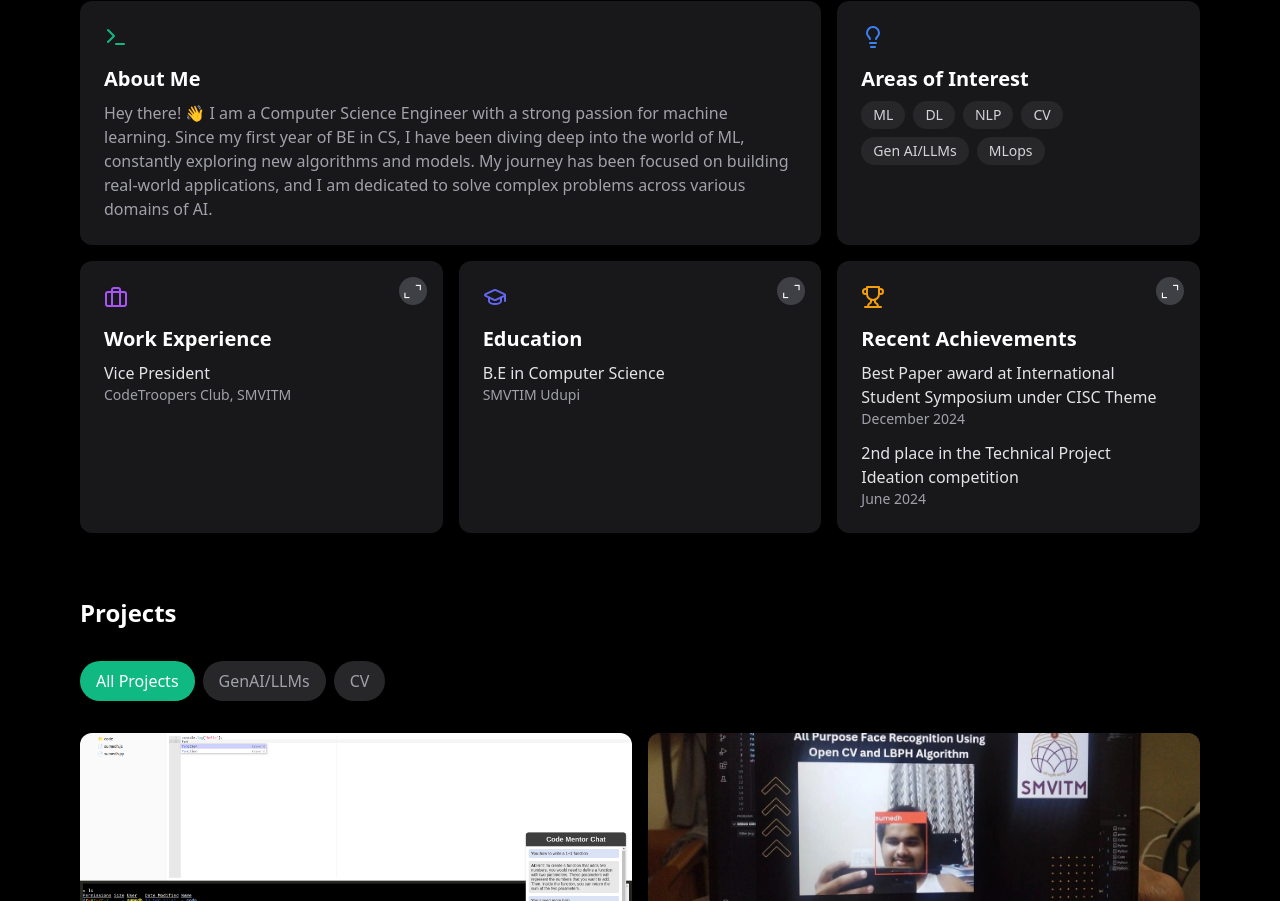
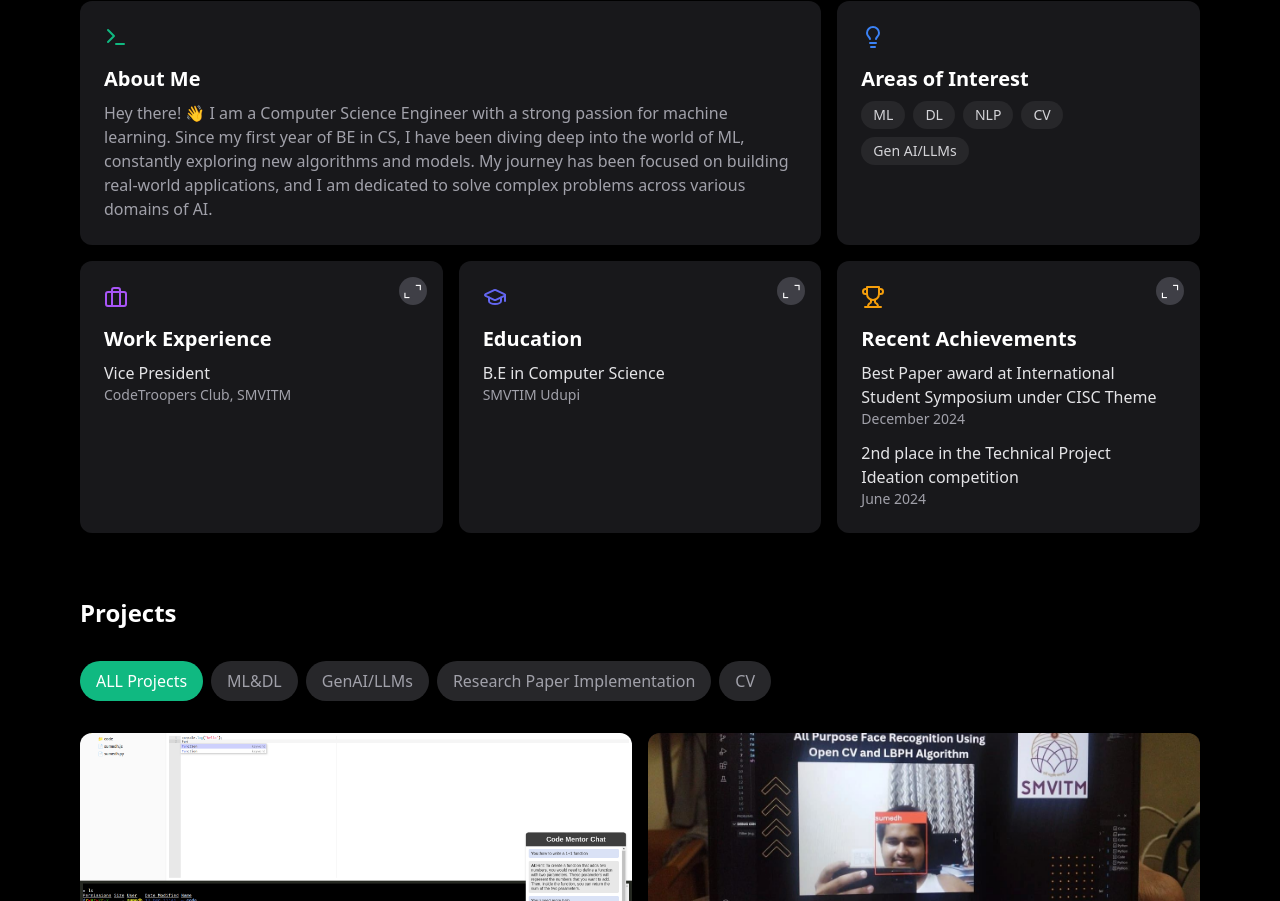
Before and after one commit to sumedhnvda/portfolio, a React (Vite) app: page / in a window 1280 px wide. Shown: the part 587-1488 px from the top of the page. Built offline with nearby package versions, Linux system fonts and the light colour scheme.

Commit message:
some small changes

```diff
--- a/package.json
+++ b/package.json
@@ -13,7 +13,8 @@
     "framer-motion": "^11.0.8",
     "lucide-react": "^0.344.0",
     "react": "^18.3.1",
-    "react-dom": "^18.3.1"
+    "react-dom": "^18.3.1",
+    "serve": "^14.2.4"
   },
   "devDependencies": {
     "@eslint/js": "^9.9.1",
--- a/src/components/sections/projects/ProjectFilters.tsx
+++ b/src/components/sections/projects/ProjectFilters.tsx
@@ -1,9 +1,12 @@
 import { motion } from 'framer-motion';
 import type { Category } from '../../../types';
 const categories: { value: Category; label: string }[] = [
-  { value: 'all', label: 'All Projects' },
+  { value: 'all', label: 'ALL Projects' },
+  { value: 'ML&DL', label: 'ML&DL' },
   { value: 'GenAI/LLMs', label: 'GenAI/LLMs' },
+  { value:'Research_Paper_Implementation', label:'Research Paper Implementation'},
   { value: 'CV' , label: 'CV'  },
+
 ];
 
 interface ProjectFiltersProps {
--- a/src/data/achievements.ts
+++ b/src/data/achievements.ts
@@ -3,7 +3,7 @@ import { Achievement } from '../types';
 export const achievements: Achievement[] = [
   {
     id: '1',
-    title: 'Won Mini Project Compition',
+    title: 'Won Mini Project competition',
     date: 'July 2023',
     description: 'Built a Face Detecting Software  Armed with OpenCV, we clicked 500 B&W pics using the laptop cam then run LBPH (Local Binary Pattern Histograms) algorithm on that image It breaks down each faces texture into patterns, creating histograms that are like unique face fingerprints. When a new face appears, our system calculates its pattern and compares it to these fingerprints',
     link:"https://www.linkedin.com/posts/sumedhnavuda_facerecognition-collegecompetition-activity-7141106854394220544-OiMc/"
--- a/src/data/interests.ts
+++ b/src/data/interests.ts
@@ -4,5 +4,4 @@ export const interests = [
   'NLP',
   'CV',
   'Gen AI/LLMs',
-  'MLops',
 ];
--- a/src/types/index.ts
+++ b/src/types/index.ts
@@ -4,13 +4,13 @@ export interface Project {
   description: string;
   image: any;
   technologies: string[];
-  category: 'all' | 'ML&DL' | 'NLP' | 'GenAI/LLMs' | 'CV' ;
+  category: 'all' | 'ML&DL' | 'GenAI/LLMs' | 'CV' | 'Research_Paper_Implementation';
   demoUrl?: string;
   githubUrl?: string;
   details: string;
 }
 
-export type Category = 'all' | 'ML&DL' | 'NLP' | 'GenAI/LLMs' | 'CV' ;
+export type Category = 'all' | 'ML&DL' | 'GenAI/LLMs' | 'CV' | 'Research_Paper_Implementation';
 
 export interface WorkExperience {
   id: string;
```
Also changed, not shown: 1 other file (tests, documents, lock files or other folders).
